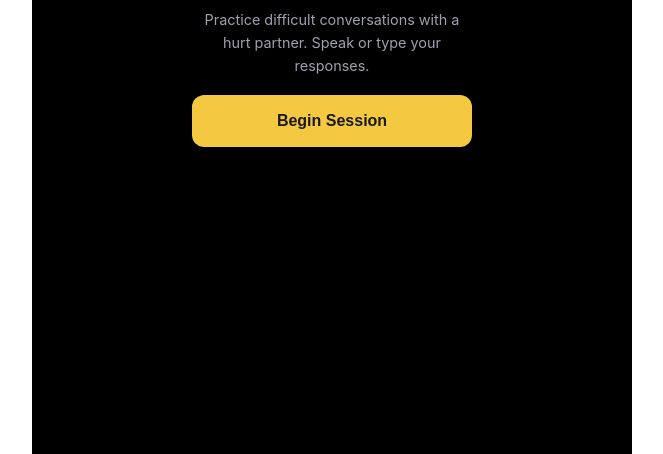
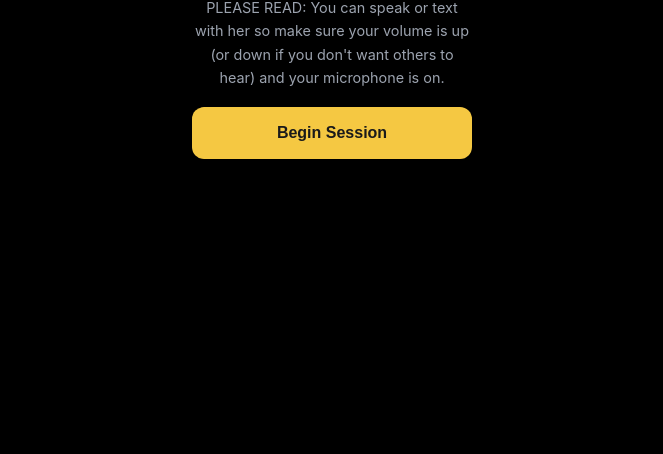
Before and after one commit to bartmorse-v/relationship-practice, a website: page index.html in a window 1280 px wide. Shown: the part 346-800 px from the top of the page, without its empty margins (308-971 px from the left). Drawn offline with Linux system fonts and the light colour scheme.

Commit message:
Full screen black overlay, update intro copy

```diff
--- a/index.html
+++ b/index.html
@@ -64,7 +64,7 @@
 
     /* Overlay */
     #overlay {
-      position: absolute;
+      position: fixed;
       inset: 0;
       background: #000000;
       display: flex;
@@ -274,7 +274,7 @@
 
   <div id="overlay">
     <h1>AI Angry Wife</h1>
-    <p>Practice difficult conversations with a hurt partner. Speak or type your responses.</p>
+    <p>PLEASE READ: You can speak or text with her so make sure your volume is up (or down if you don't want others to hear) and your microphone is on.</p>
     <button id="begin-btn" onclick="beginSession()">Begin Session</button>
   </div>
 
```
